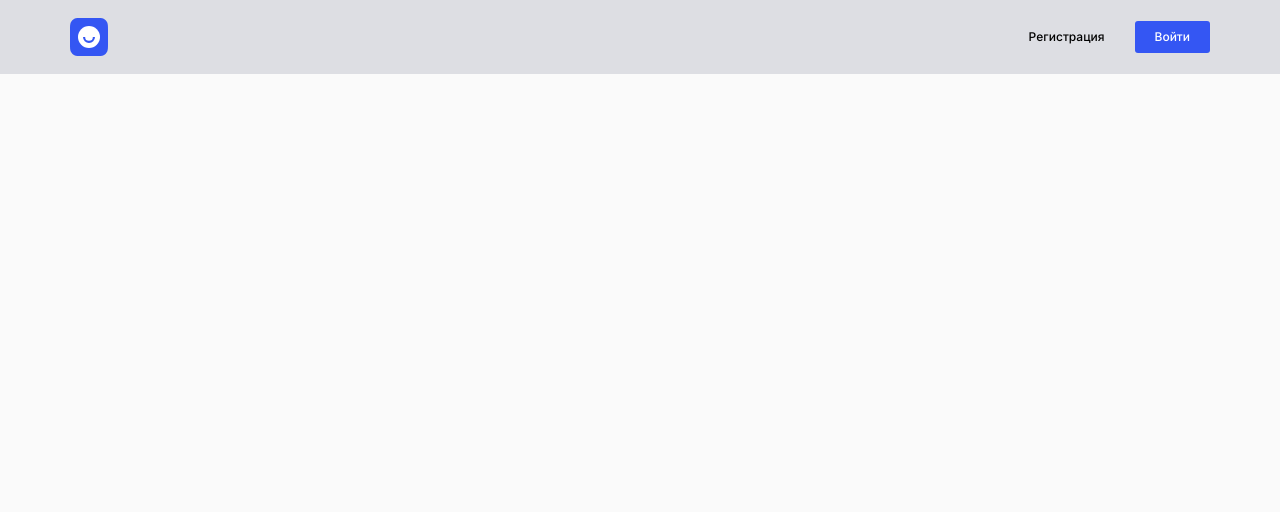
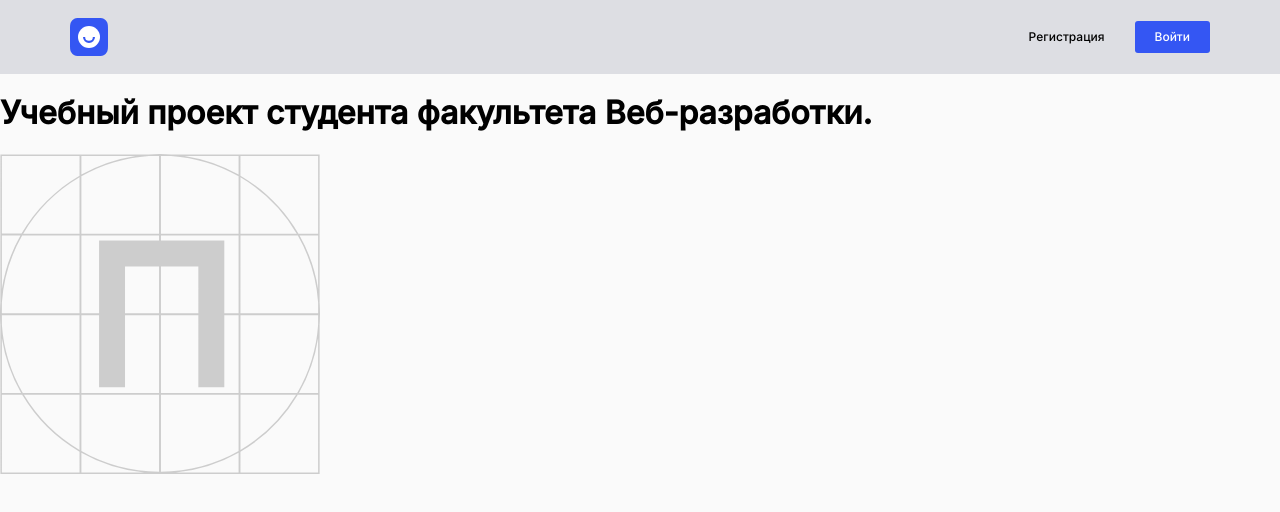
Before and after one commit to ShnaiderDanila/movies-explorer-frontend, a React (Create React App) app: page / in a window 1280 px wide. Shown: the top 512 px of the page. Built offline with nearby package versions, Linux system fonts and the light colour scheme.

Commit message:
feat: Add jsx markup to ./src/components/Main/Promo/Promo.js

```diff
--- a/src/components/Main/Promo/Promo.js
+++ b/src/components/Main/Promo/Promo.js
@@ -1,8 +1,15 @@
 import React from 'react';
 import './Promo.css';
 
+import promoLogo from '../../../images/promo-logo.svg';
+
 function Promo() {
-
+  return (
+    <section className='promo'>
+      <h1 className='promo__title'>Учебный проект студента факультета Веб-разработки.</h1>
+      <img className='promo__logo' src={promoLogo} alt='Логотип секции promo' />
+    </section>
+  )
 }
 
 export default Promo;
```
